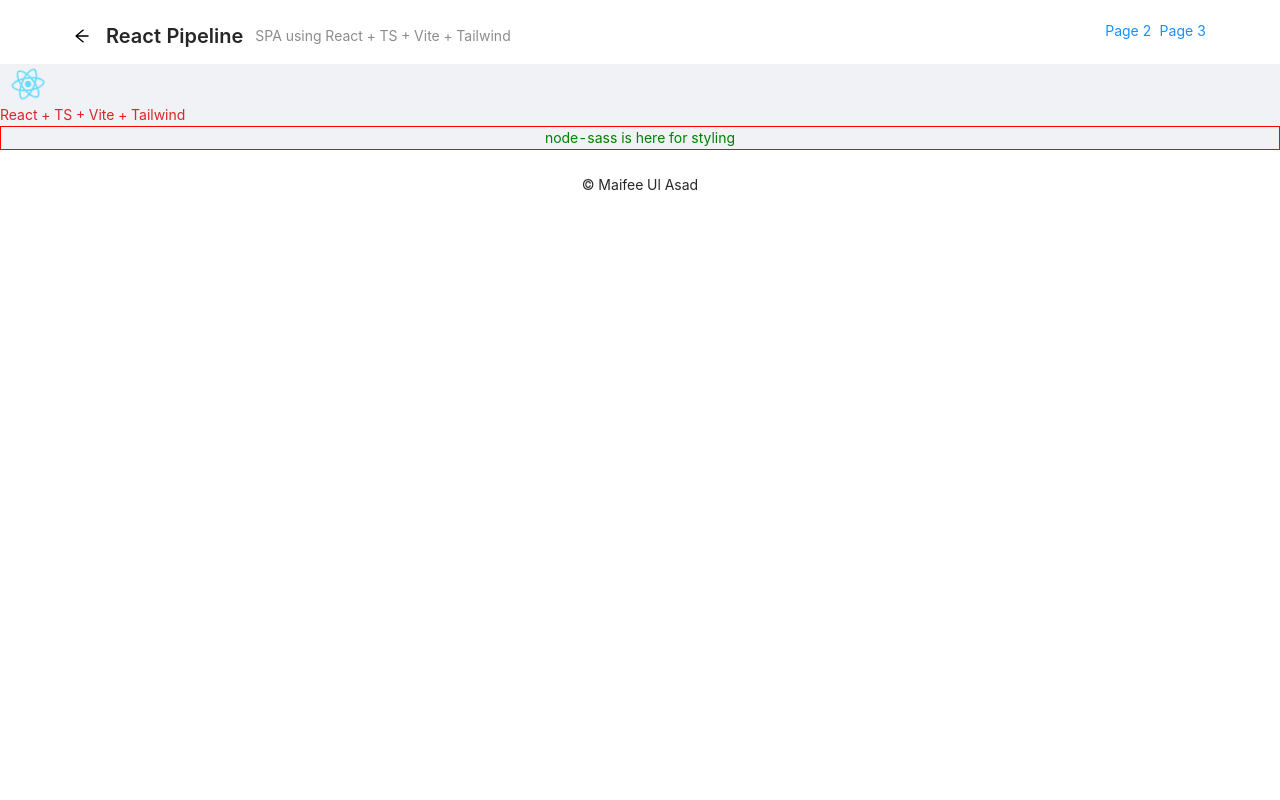
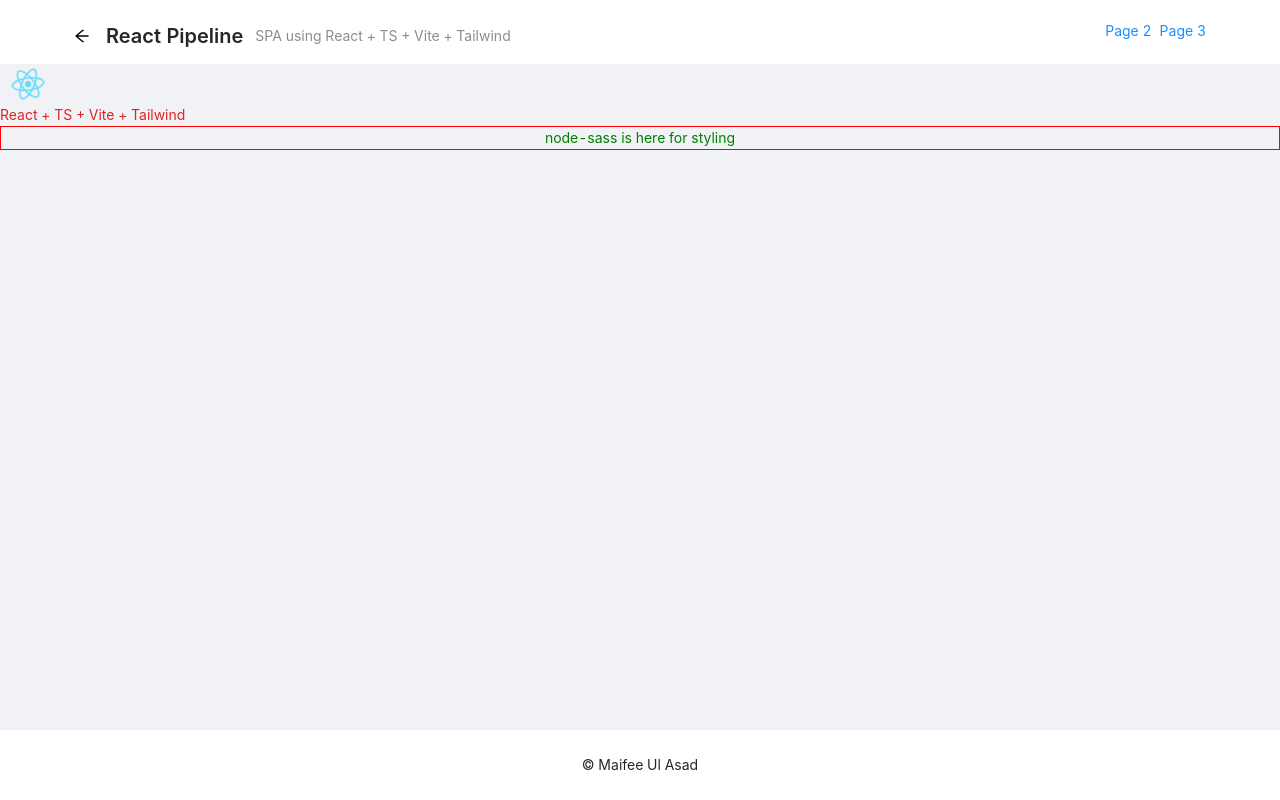
Before and after one commit to maifeeulasad/react-pipeline, a React (Vite) app: page /react-pipeline/landing in a window 1280 px wide. Built offline with nearby package versions, Linux system fonts and the light colour scheme.

Commit message:
[chores]: expand layout to take min-height of 100hv

```diff
--- a/src/layout/CustomLayout.tsx
+++ b/src/layout/CustomLayout.tsx
@@ -39,7 +39,7 @@ class CustomLayout extends React.Component<ILayoutProps> {
     const { children } = this.props;
 
     return (
-      <Layout>
+      <Layout style={{ minHeight: '100vh' }}>
         <Header style={{ backgroundColor: 'white' }}>
           <CustomHeader />
         </Header>
```
